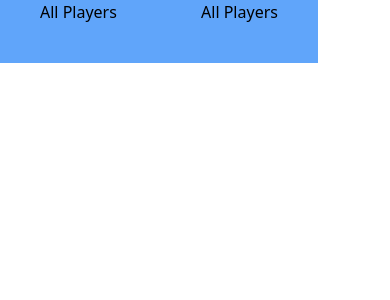
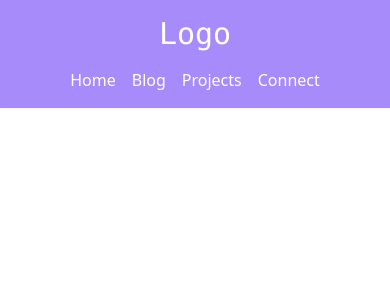
Before and after one commit to Ritik-Nandanwar/nba-players-info-app, a Next.js app: page /Layout in a window 390 px wide. Shown: the top 300 px of the page. Built offline with nearby package versions, Linux system fonts and the light colour scheme.

Commit message:
added more blogs and responsiveness

```diff
--- /dev/null
+++ b/Components/Blogs.js
@@ -0,0 +1,29 @@
+// import moment from "moment";
+import marked from "marked";
+export default function Blog({ innerContent }) {
+  return (
+    // <div className="flex sm:grid-cols-4 md:grid-cols-2 lg:grid-cols-3">
+    <div className="h-1/4">
+      <div className="border-2 border-purple-400 mx-16 my-8 p-4 rounded-md transform duration-500 hover:scale-110  shadow-md ">
+        <div>
+          <div className=" text-xl text-purple-300">
+            {innerContent.fields.title}
+          </div>
+
+          <div className="author text-purple-600 text-xs mt-2">
+            <span className="text-gray-400">By</span> Ritik N{" "}
+            <span className="text-gray-400">
+              {innerContent.sys.createdAt.slice(0, 10)}
+            </span>
+          </div>
+          <div
+            className="text-lg truncate h-1/4"
+            dangerouslySetInnerHTML={{
+              __html: marked(innerContent.fields.body),
+            }}
+          ></div>
+        </div>
+      </div>
+    </div>
+  );
+}
--- /dev/null
+++ b/Components/Navbar.js
@@ -0,0 +1,24 @@
+import Link from "next/link";
+export default function Navbar() {
+  return (
+    <div className="">
+      <div className="bg-purple-400 px-8 py-4 text-white  shadow-sm grid space-y-4 justify-items-center sm:flex sm:justify-between">
+        <div className="logo text-3xl font-mono ">Logo</div>
+        <div className="flex space-x-4 justify-centre mt-1">
+          <Link href="">
+            <a className="link">Home</a>
+          </Link>
+          <Link href="">
+            <a className="link">Blog</a>
+          </Link>
+          <Link href="">
+            <a className="link">Projects</a>
+          </Link>
+          <Link href="">
+            <a className="link">Connect</a>
+          </Link>
+        </div>
+      </div>
+    </div>
+  );
+}
--- a/package.json
+++ b/package.json
@@ -8,6 +8,8 @@
     "start": "next start"
   },
   "dependencies": {
+    "contentful": "^8.2.1",
+    "marked": "^2.0.3",
     "next": "10.1.3",
     "react": "17.0.2",
     "react-dom": "17.0.2"
--- a/pages/Layout.js
+++ b/pages/Layout.js
@@ -1,9 +1,8 @@
-import Back from "./Back";
+
 
 export default function Layout({children}) {
     return (
         <>
-        <Back></Back>
         {children}
         </>
     )
--- a/pages/_app.js
+++ b/pages/_app.js
@@ -1,8 +1,10 @@
 // import 'tailwindcss/tailwind.css'
+import Navbar from "../Components/Navbar";
 import "../styles/globals.css";
 import Layout from "./Layout";
 function MyApp({ Component, pageProps }) {
   return <Layout>
+    <Navbar/>
     <Component {...pageProps} />
   </Layout>;
 }
--- a/pages/index.js
+++ b/pages/index.js
@@ -1,50 +1,32 @@
-import Link from "next/link"
+import { createClient } from "contentful";
+// import Navbar from "../Components/Navbar";
+import Blog from "../Components/Blogs";
+export async function getStaticProps() {
+  const client = createClient({
+    space: process.env.CONTENTFUL_SPACE_ID,
+    accessToken: process.env.CONTENTFUL_ACCESS_TOKEN,
+  });
+  const res = await client.getEntries({
+    content_type: "blog",
+  });
+  return {
+    props: {
+      blogs : res.items
+    }
+  }
+}
 
-// export const getStaticProps = async () => {
-//   const data = await fetch("https://www.balldontlie.io/api/v1/players");
-//   const players = await data.json();
-//   // console.log(players);
-//   return {
-//     props: {
-//       players,
-//     },
-//   };
-// };
-export default function Home({ players }) {
-  return (
-    // <div className="bg-blue-300 h-screen mx-auto overflow-scroll overflow-x-hidden pt-10">
-    //   <div className="w-9/12 mx-auto grid grid-cols-1 sm:grid-cols-1 md:grid-cols-3 lg:grid-cols-3 xl:grid-cols-3 gap-5">
-    //     {players.data.map((player) => (
-    //       <Link href={"/" +player.id} key={player.id}>
-    //       <a>
-    //         <div>
-    //         {" "}
-    //         <div className="max-w-sm rounded bg-blue-200 overflow-hidden shadow-lg py-6">
-    //           <div className="px-6 py-4">
-    //             <div className="font-bold text-xl mb-2">
-    //               {player.first_name} {player.last_name}
-    //             </div>
-    //           </div>
-    //           <h3 className="px-6 mb-3">
-    //             Team
-    //             <span className="ml-2 font-bold">{player.team.full_name}</span>
-    //           </h3>
-    //           <h3 className="px-6 mb-3">
-    //             City
-    //             <span className="ml-2 font-bold">{player.team.city}</span>
-    //           </h3>
-    //           <h3 className="px-6 mb-3">
-    //             Division
-    //             <span className="ml-2 font-bold">{player.team.division}</span>
-    //           </h3>
-    //         </div>
-    //       </div>
-    //       </a>
-    //       </Link>
+export default function Home({
+  blogs
+}) {
+  console.log(blogs);
+  return <div className="w-9/12 mx-auto grid grid-cols-1 sm:grid-cols-1 md:grid-cols-3 lg:grid-cols-3 xl:grid-cols-3 gap-5">
+    {/* <Navbar/> */}
+    {blogs.map(blog => (
+      <div className="" key={blog.fields.slug}>
+        <Blog innerContent={blog}/>
+      </div>
+    ))}
 
-    //     ))}
-    //   </div>
-    <div className="text-red-400 text-center py-8">HELLO</div>
-
-  );
+  </div>;
 }
```
Also changed, not shown: 1 other file (tests, documents, lock files or other folders).
